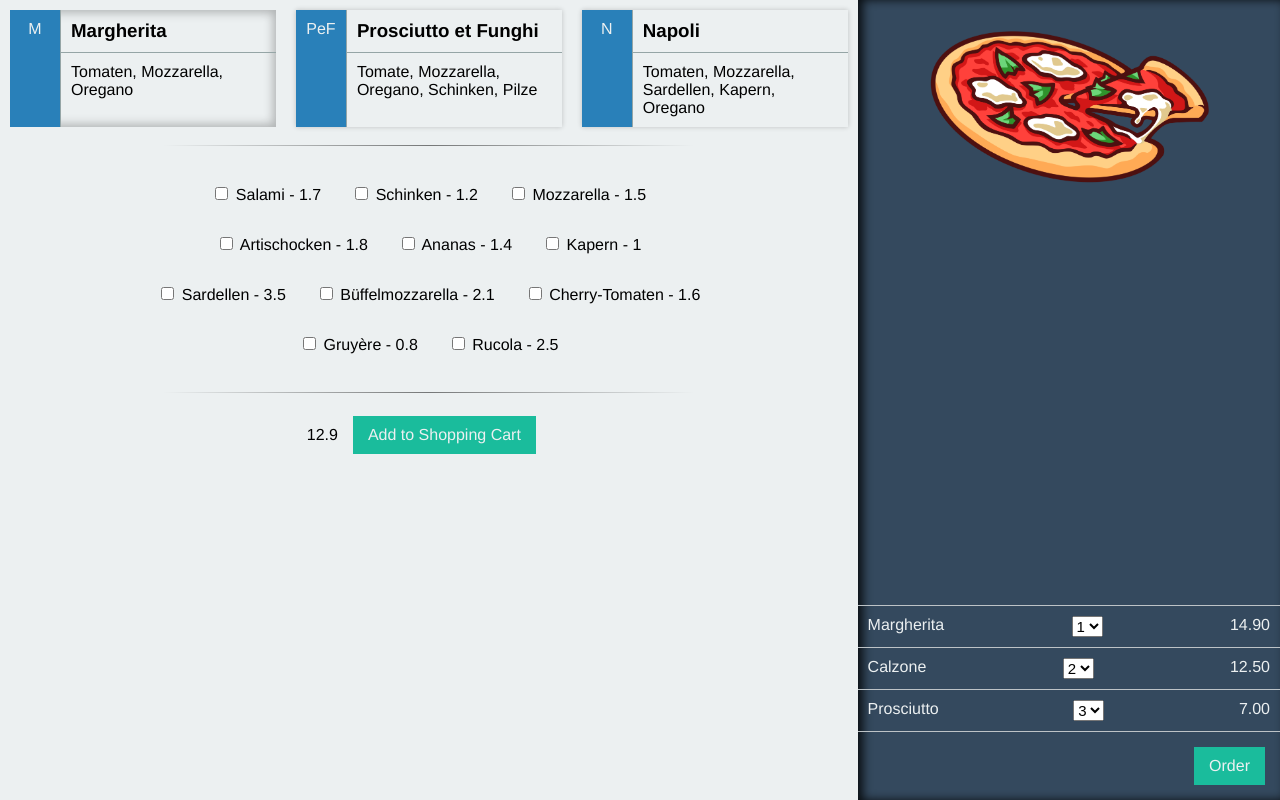
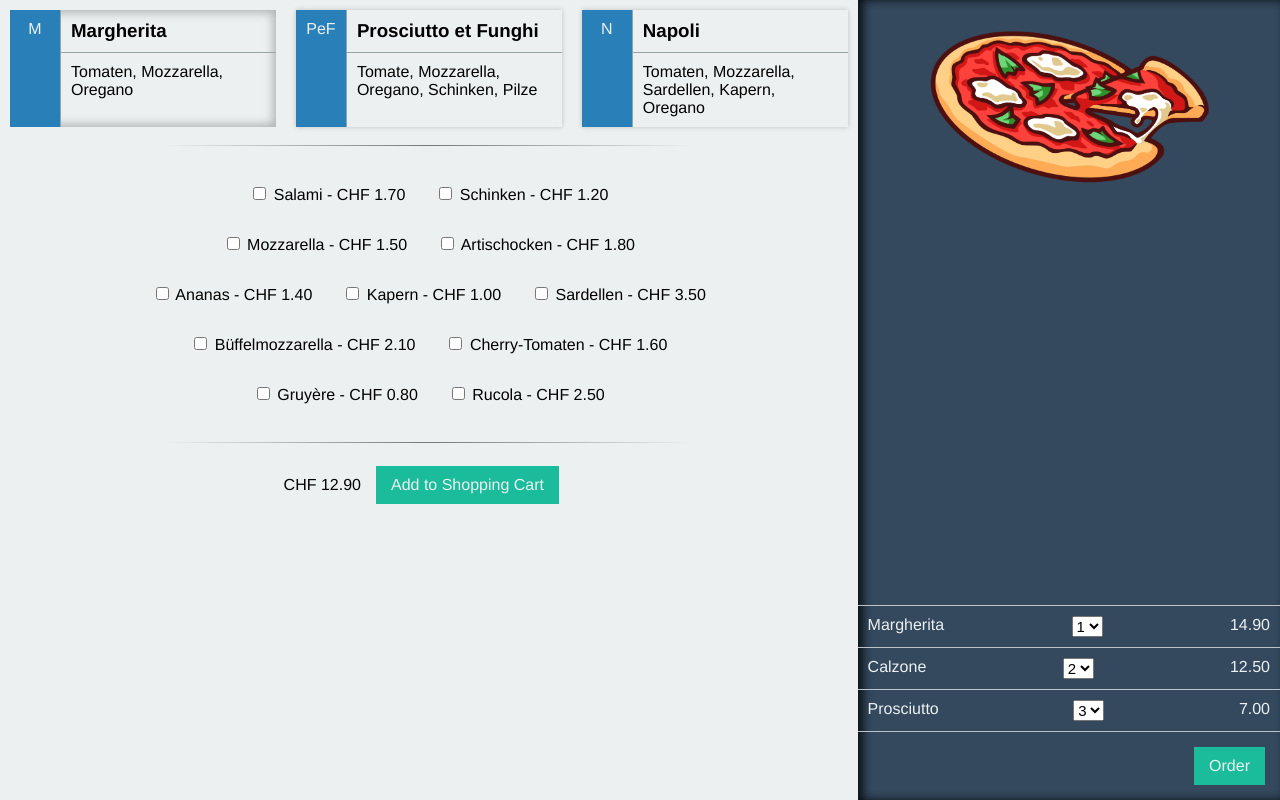
Before and after one commit to Sneha159/pizza.js-react, a React (Create React App) app: page / in a window 1280 px wide. Built offline with nearby package versions, Linux system fonts and the light colour scheme.

Commit message:
add price formatting

```diff
--- a/src/PizzaSelection.js
+++ b/src/PizzaSelection.js
@@ -1,5 +1,6 @@
 import React from 'react';
 import backend from './backend.json';
+import formatPrice from './priceFormatter';
 
 export default class PizzaSelection extends React.Component {
 
@@ -69,12 +70,12 @@ export default class PizzaSelection extends React.Component {
                 type="checkbox"
                 onChange={event => this.updateIngredients(event.target.checked, ingredient)}
               />
-              {` ${ingredient.name} - ${ingredient.price}`}
+              {` ${ingredient.name} - ${formatPrice(ingredient.price)}`}
             </label>
           ))}
         </div>
         <hr className="pizza-selection-divider" />
-        {this.getTotalPrice()}
+        {formatPrice(this.getTotalPrice())}
         <button className="order-button">Add to Shopping Cart</button>
       </div>
     );
--- /dev/null
+++ b/src/priceFormatter.js
@@ -0,0 +1,4 @@
+export default (price) => {
+  const roundedPrice = Math.round(price * 20) / 20;
+  return `CHF ${roundedPrice.toFixed(2)}`;
+};
```
